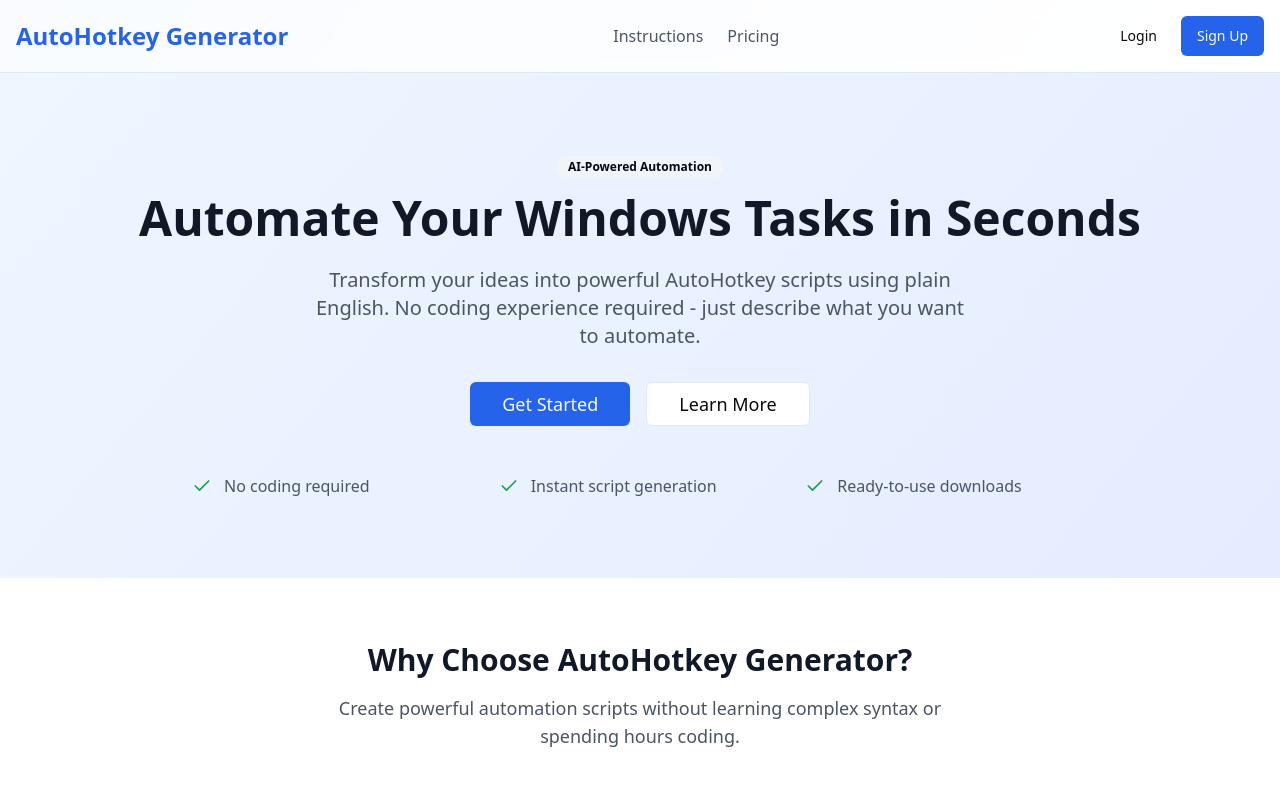
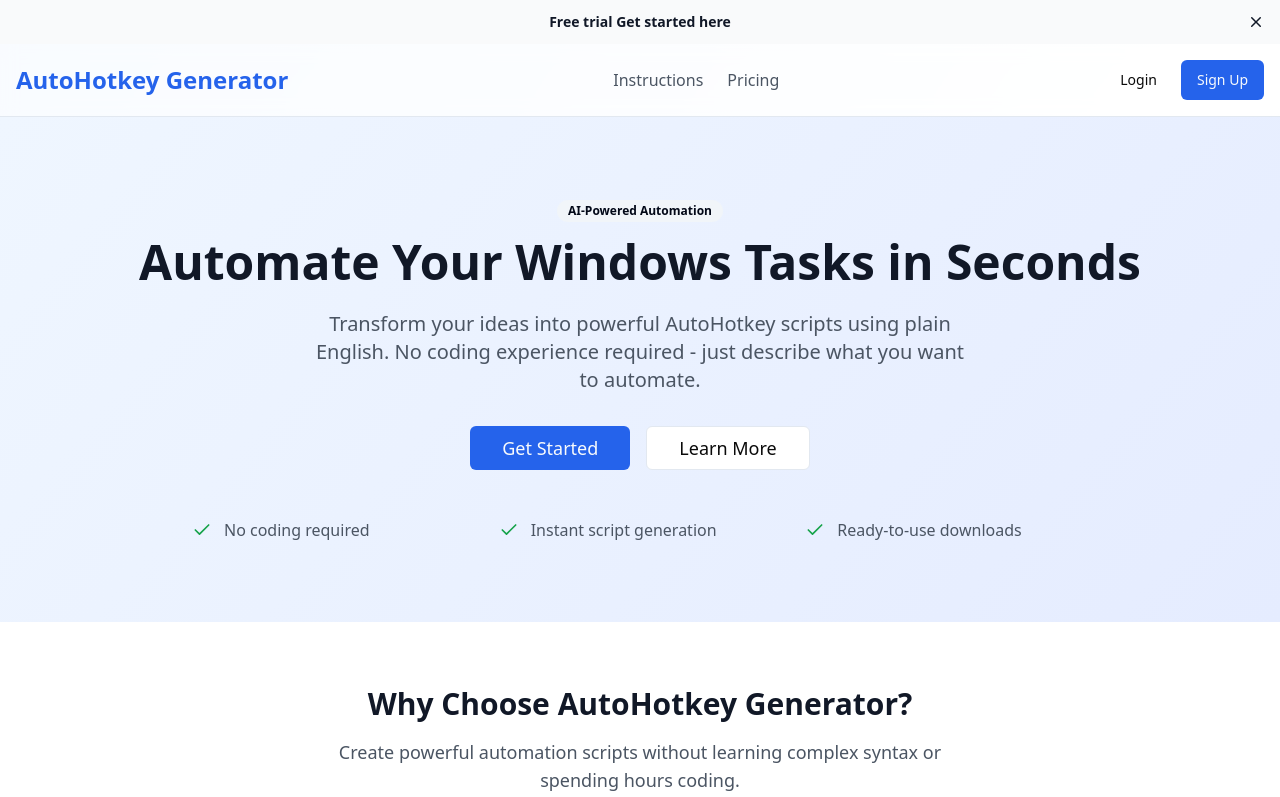
Before and after one commit to JakeRemmich/AutoHotKey, a React (Vite) app in the folder client/: page / in a window 1280 px wide. Shown: the top 797 px of the page. Built offline with nearby package versions, Linux system fonts and the light colour scheme.

Commit message:
promotion banner

```diff
--- /dev/null
+++ b/client/src/components/PromotionBanner.tsx
@@ -0,0 +1,54 @@
+import { useState } from "react";
+
+const PromotionBanner = () => {
+    const [visible, setVisible] = useState(true);
+
+    if (!visible) return null; // Hide banner when dismissed
+
+    return (
+        <div className="relative isolate flex items-center gap-x-6 overflow-hidden bg-gray-50 px-6 py-2.5 sm:px-3.5 sm:before:flex-1">
+            {/* Background elements */}
+            <div
+                aria-hidden="true"
+                className="absolute top-1/2 left-[max(-7rem,calc(50%-52rem))] -z-10 -translate-y-1/2 transform-gpu blur-2xl"
+            >
+                <div className="aspect-577/310 w-144.25 bg-linear-to-r from-[#ff80b5] to-[#9089fc] opacity-30"></div>
+            </div>
+            <div
+                aria-hidden="true"
+                className="absolute top-1/2 left-[max(45rem,calc(50%+8rem))] -z-10 -translate-y-1/2 transform-gpu blur-2xl"
+            >
+                <div className="aspect-577/310 w-144.25 bg-linear-to-r from-[#ff80b5] to-[#9089fc] opacity-30"></div>
+            </div>
+
+            {/* Content */}
+            <div className="flex flex-wrap items-center gap-x-4 gap-y-2">
+                <p className="text-sm/6 text-gray-900">
+                    <strong className="font-semibold">Free trial Get started here</strong>
+                </p>
+            </div>
+
+            {/* Close button */}
+            <div className="flex flex-1 justify-end">
+                <button
+                    type="button"
+                    onClick={() => setVisible(false)}
+                    className="-m-3 p-3 focus-visible:-outline-offset-4"
+                >
+                    <span className="sr-only">Dismiss</span>
+                    <svg
+                        viewBox="0 0 20 20"
+                        fill="currentColor"
+                        data-slot="icon"
+                        aria-hidden="true"
+                        className="size-5 text-gray-900"
+                    >
+                        <path d="M6.28 5.22a.75.75 0 0 0-1.06 1.06L8.94 10l-3.72 3.72a.75.75 0 1 0 1.06 1.06L10 11.06l3.72 3.72a.75.75 0 1 0 1.06-1.06L11.06 10l3.72-3.72a.75.75 0 0 0-1.06-1.06L10 8.94 6.28 5.22Z" />
+                    </svg>
+                </button>
+            </div>
+        </div>
+    );
+};
+
+export default PromotionBanner;
--- a/client/src/components/common/Layout.tsx
+++ b/client/src/components/common/Layout.tsx
@@ -1,14 +1,18 @@
 import React from "react"
 import { Header } from "./Header"
 import { Footer } from "./Footer"
+import { useLocation } from "react-router-dom"
+import PromotionBanner from "../PromotionBanner"
 
 interface LayoutProps {
   children: React.ReactNode
 }
 
 export function Layout({ children }: LayoutProps) {
+  const location = useLocation()
   return (
-    <div className="min-h-screen bg-gradient-to-br from-blue-50 via-white to-purple-50">
+    < div className="min-h-screen bg-gradient-to-br from-blue-50 via-white to-purple-50" >
+      {location.pathname === '/' && <PromotionBanner />}
       <Header />
       <div className="flex">
         <main className="flex-1">
@@ -18,6 +22,6 @@ export function Layout({ children }: LayoutProps) {
         </main>
       </div>
       <Footer />
-    </div>
+    </div >
   )
 }
```
